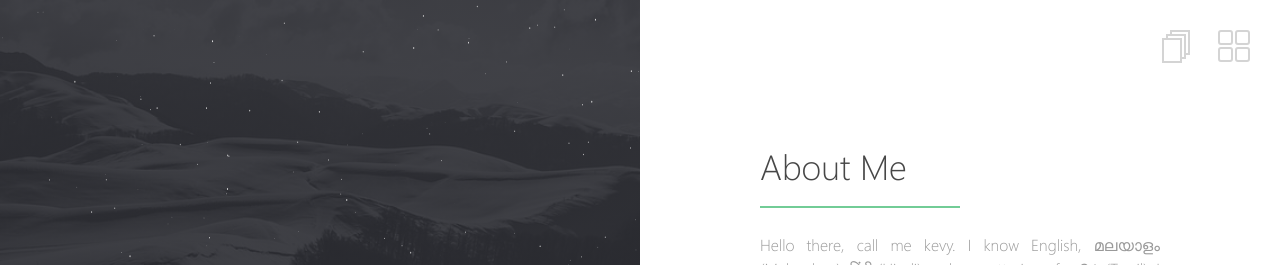
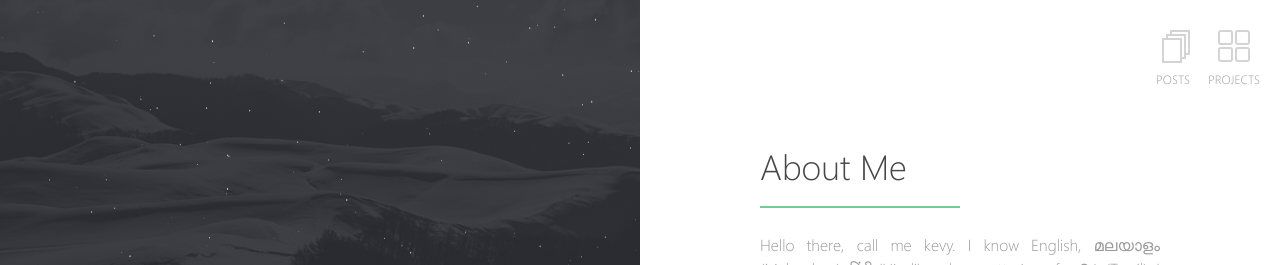
Before and after one commit to kevydotvinu/gnulinuxmate.com, a Jekyll site: the page built from index.md, in a window 1280 px wide. Shown: the top 265 px of the page. Built offline with Jekyll 4.4.1, drawn with Linux system fonts in a browser that asks for light colours; our own code applies the rules of GitHub Pages for plain Markdown files.

Commit message:
added button name

```diff
--- a/_layouts/home.html
+++ b/_layouts/home.html
@@ -25,11 +25,11 @@
 
   <div class="block-right">
     <a href="{{ site.url }}/posts" title="posts" class="posts-menu-icon"></a>
-    <span class="posts-link"></span>
+    <span class="posts-link">POSTS</span>
     <a href="/portfolio" title="Portfolio" class="projects-menu-icon">
       <span></span>
     </a>
-    <span class="projects-link"></span>
+    <span class="projects-link">PROJECTS</span>
     <div class="content">
       <div class="about-info">
         {{ content }}
```
